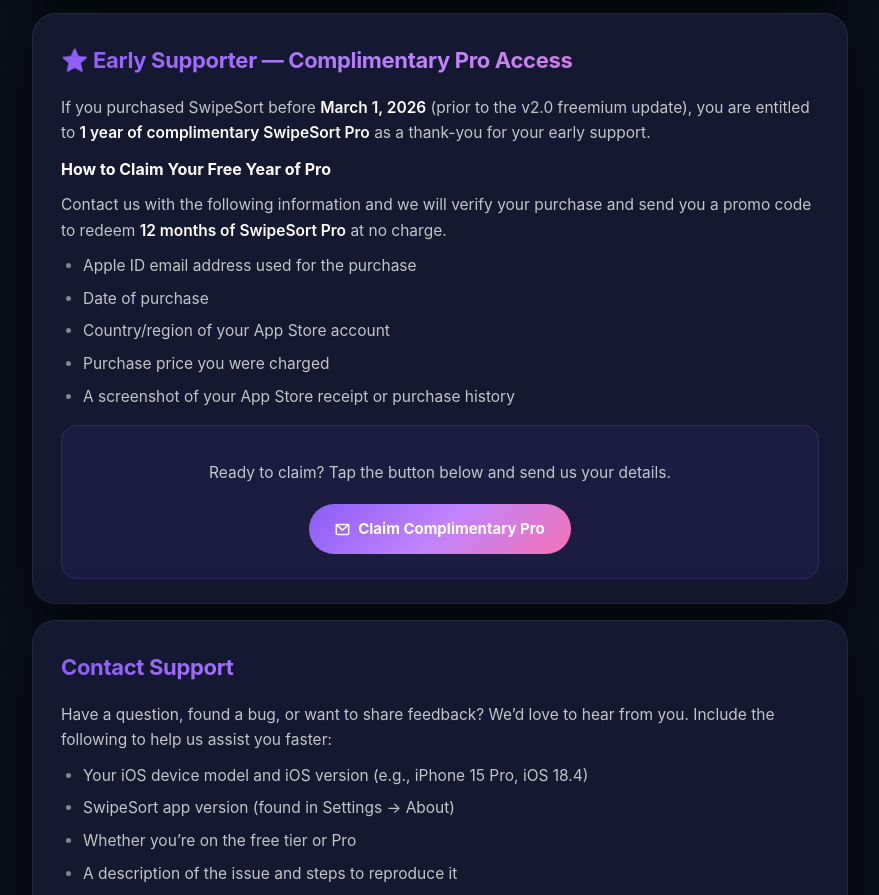
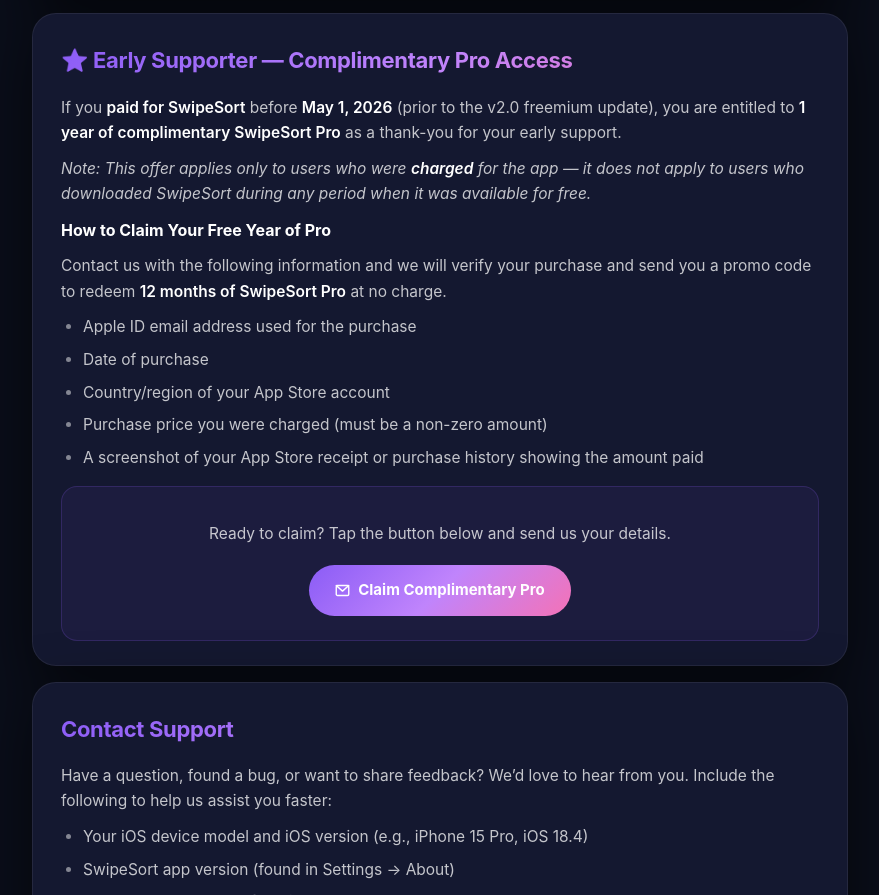
Before and after one commit to TanvirNH/SwipeSort-support-, a plain HTML site: page index.html in a window 1280 px wide. Shown: the part 6782-7677 px from the top of the page, without its empty margins (200-1079 px from the left). Drawn offline with Linux system fonts and the light colour scheme.

Commit message:
Revise Early Supporter Pro Access terms
Updated eligibility criteria for complimentary Pro Access and clarified requirements for users who downloaded SwipeSort for free.

```diff
--- a/index.html
+++ b/index.html
@@ -625,7 +625,8 @@
     <!-- EARLY SUPPORTER -->
     <section class="card">
       <h2>⭐ Early Supporter — Complimentary Pro Access</h2>
-      <p>If you purchased SwipeSort before <strong>March 1, 2026</strong> (prior to the v2.0 freemium update), you are entitled to <strong>1 year of complimentary SwipeSort Pro</strong> as a thank-you for your early support.</p>
+      <p>If you <strong>paid for SwipeSort</strong> before <strong>May 1, 2026</strong> (prior to the v2.0 freemium update), you are entitled to <strong>1 year of complimentary SwipeSort Pro</strong> as a thank-you for your early support.</p>
+      <p><em>Note: This offer applies only to users who were <strong>charged</strong> for the app — it does not apply to users who downloaded SwipeSort during any period when it was available for free.</em></p>
 
       <h3>How to Claim Your Free Year of Pro</h3>
       <p>Contact us with the following information and we will verify your purchase and send you a promo code to redeem <strong>12 months of SwipeSort Pro</strong> at no charge.</p>
@@ -634,8 +635,8 @@
         <li>Apple ID email address used for the purchase</li>
         <li>Date of purchase</li>
         <li>Country/region of your App Store account</li>
-        <li>Purchase price you were charged</li>
-        <li>A screenshot of your App Store receipt or purchase history</li>
+        <li>Purchase price you were charged (must be a non-zero amount)</li>
+        <li>A screenshot of your App Store receipt or purchase history showing the amount paid</li>
       </ul>
 
       <div class="contact-box">
```
